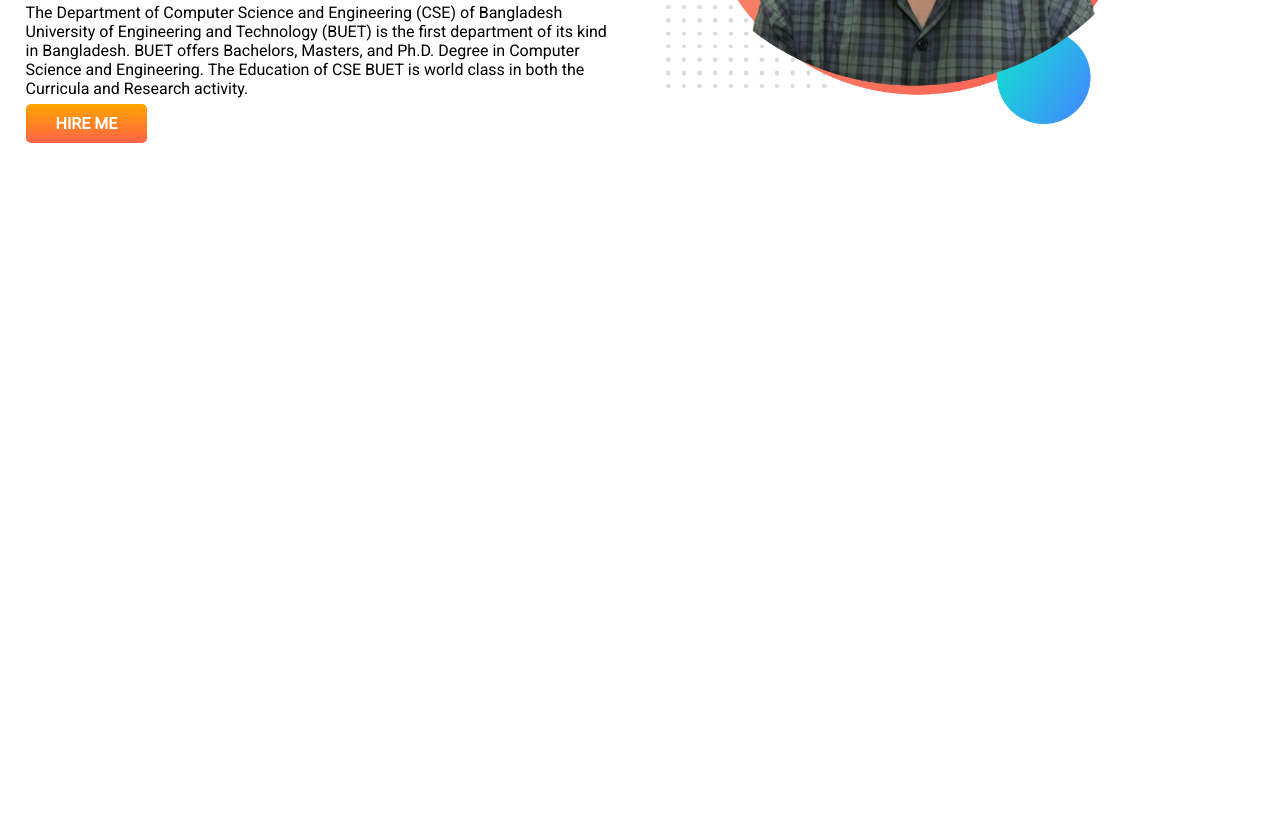
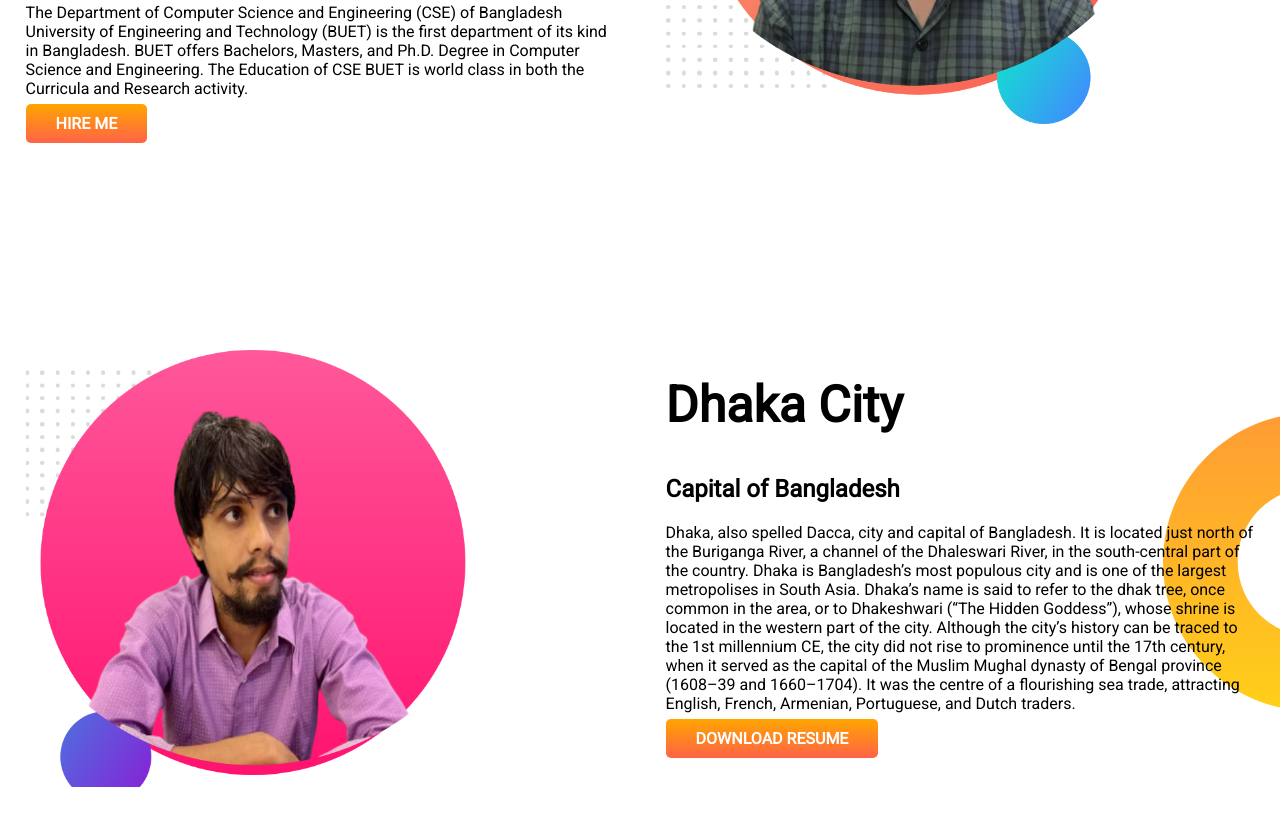
Before and after one commit to ImranHossen29/imran-portfolio, a plain HTML site: page index.html in a window 1280 px wide. Shown: the part 369-1194 px from the top of the page. Before the commit the page ends 800 px from the top, so only its background shows below. Drawn offline with Linux system fonts and the light colour scheme; a web font is replaced by a local one.

Commit message:
big added

```diff
--- a/index.html
+++ b/index.html
@@ -30,6 +30,24 @@
             <img src="image/my-bg.png" alt="">
         </div>
     </section>
+    <section class="dream-big">
+        <div class="half-width">
+            <img src="image/my-bg2.png" alt="">
+        </div>
+        <div class="half-width">
+            <h1>Dhaka City</h1>
+            <h2>Capital of Bangladesh</h2>
+            <p>Dhaka, also spelled Dacca, city and capital of Bangladesh. It is located just north of the Buriganga
+                River, a channel of the Dhaleswari River, in the south-central part of the country. Dhaka is
+                Bangladesh’s most populous city and is one of the largest metropolises in South Asia. Dhaka’s name is
+                said to refer to the dhak tree, once common in the area, or to Dhakeshwari (“The Hidden Goddess”), whose
+                shrine is located in the western part of the city. Although the city’s history can be traced to the 1st
+                millennium CE, the city did not rise to prominence until the 17th century, when it served as the capital
+                of the Muslim Mughal dynasty of Bengal province (1608–39 and 1660–1704). It was the centre of a
+                flourishing sea trade, attracting English, French, Armenian, Portuguese, and Dutch traders.</p>
+            <a class="link-button" target="_blank" href="">DOWNLOAD RESUME</a>
+        </div>
+    </section>
 </body>
 
 </html>
--- a/style.css
+++ b/style.css
@@ -12,6 +12,7 @@ h1{
 }
 section{
     display: flex;
+    margin-bottom: 150px;
 }
 .half-width{
     width: 50%;
@@ -32,3 +33,8 @@ section{
     background-image: url(image/top-banner.png);
     background-repeat: no-repeat;
 }
+.dream-big{
+    background-image: url(image/dream-bg.png);
+    background-repeat: no-repeat;
+    background-position: right;
+}
```
Also changed, not shown: image/my-bg2 (1).png (added).
